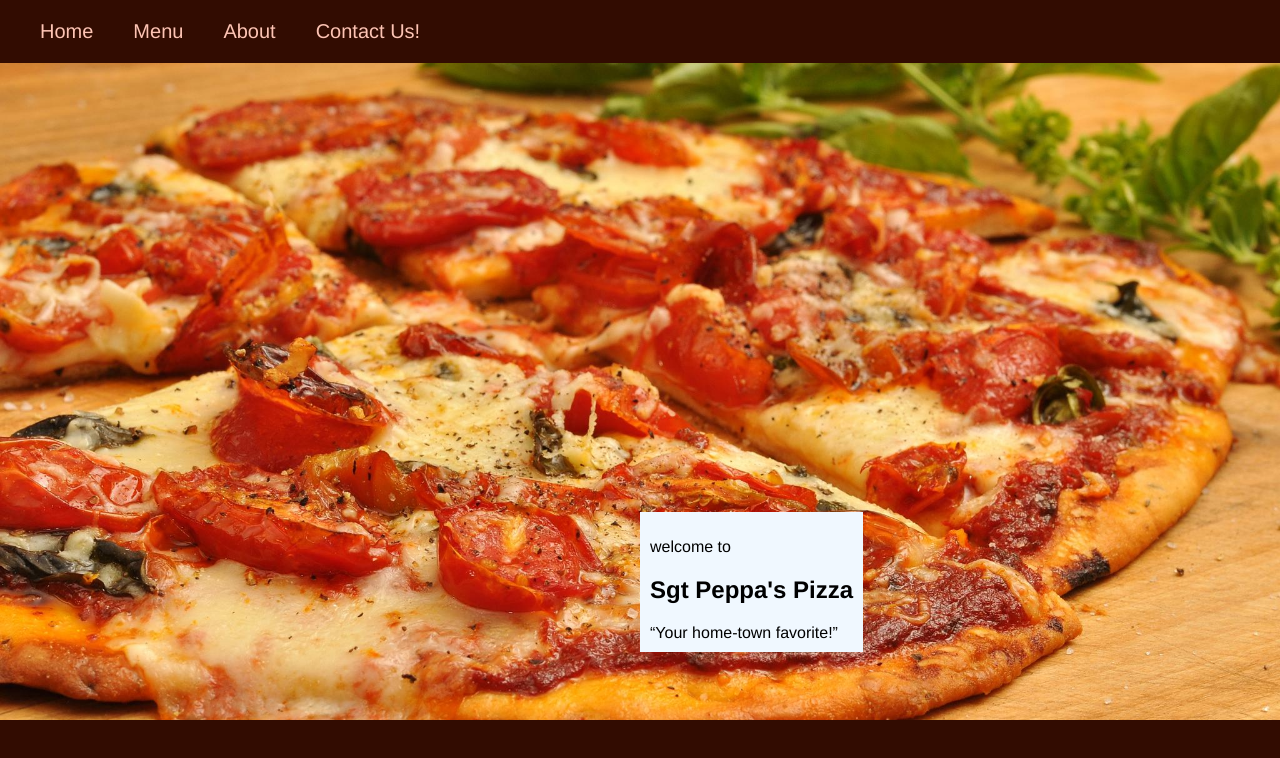
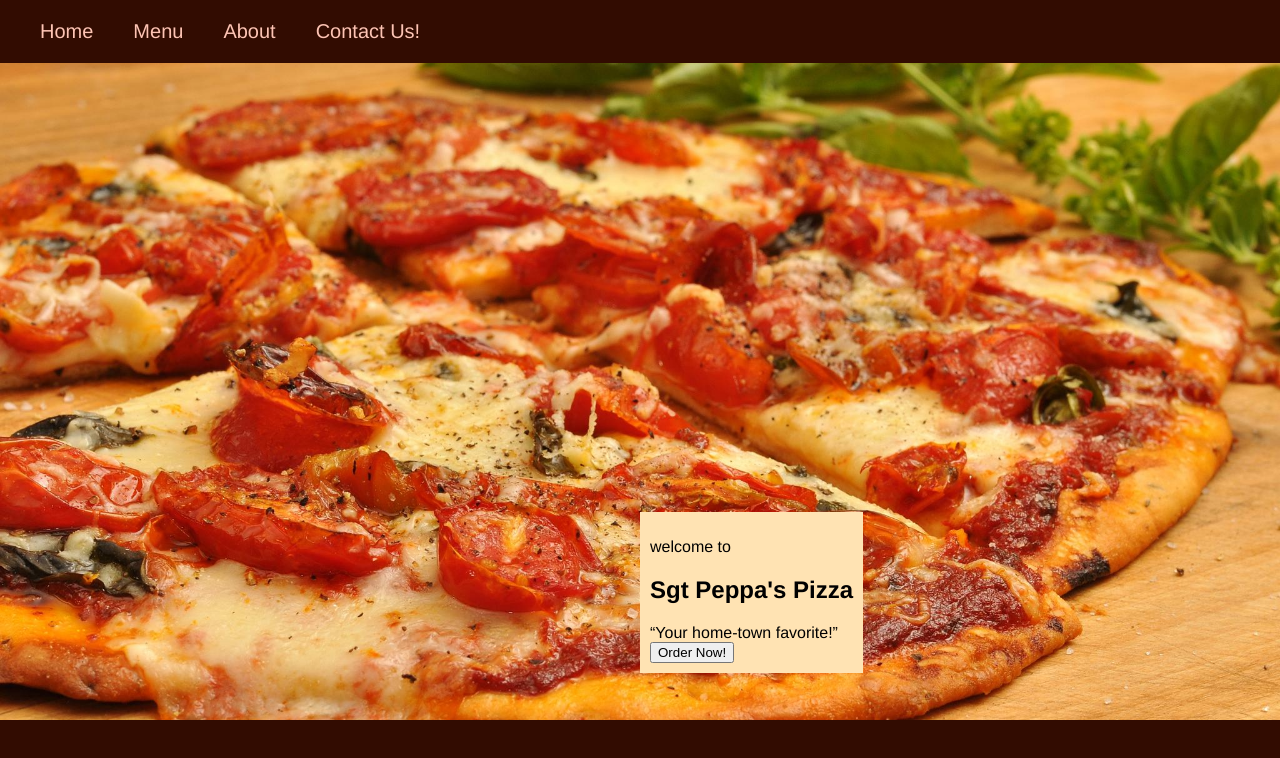
Before and after one commit to chrisfedosky/sgt-peppas-pizzas, a plain HTML site: page index.html in a window 1280 px wide. Shown: the top 758 px of the page. Drawn offline with Linux system fonts and the light colour scheme.

Commit message:
added .hero-text and failed to make background more transparent

```diff
--- a/index.html
+++ b/index.html
@@ -18,11 +18,14 @@
         </nav>
         <section id="section-hero">
             <div class="hero-welcome">
-                <p class="welcome-prefix">welcome to</p>
-                <h1 class="welcome-title">Sgt Peppa's Pizza</h1>
-                <q class="welcome-quote">Your home-town favorite!</q>
+                <div class="hero-text">
+                    <p class="welcome-prefix">welcome to</p>
+                    <h1 class="welcome-title">Sgt Peppa's Pizza</h1>
+                    <q class="welcome-quote">Your home-town favorite!</q>
+                    <br>
+                    <button class="order-now">Order Now!</button>
+                </div>
             </div>
-            <button class="order-now">Order Now!</button>
 <!--            get this button and welcome div sorted-->
         </section>
     </div>
--- a/styles.css
+++ b/styles.css
@@ -46,7 +46,7 @@ a:hover {
     opacity: 1;
 }
 .hero-welcome {
-    background-color: aliceblue;
+    background-color: var(--color4);
     padding: 10px;
     position: absolute;
     top: 40vw;
```
